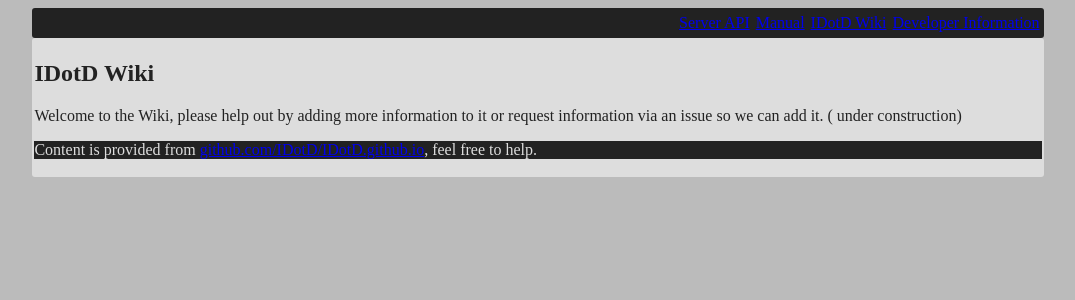
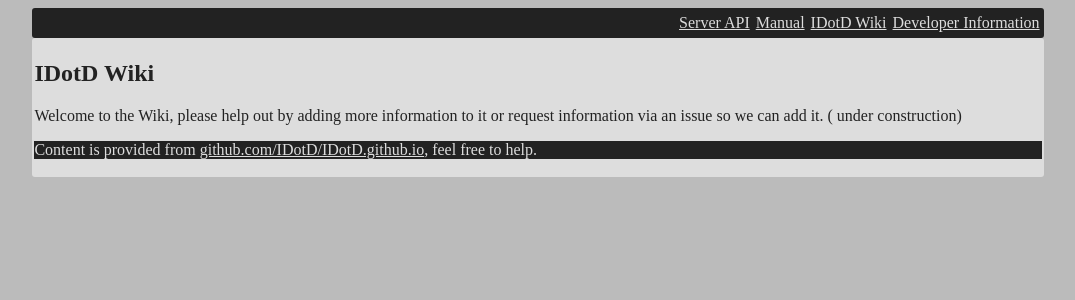
Before and after one commit to IDotD/IDotD.github.io, a Jekyll site: the page built from index.md, in a window 1280 px wide. Shown: the top 300 px of the page, without its empty margins (102-1177 px from the left). Built offline with Jekyll 4.4.1, drawn with Linux system fonts in a browser that asks for light colours.

Commit message:
Update design.css

```diff
--- a/css/design.css
+++ b/css/design.css
@@ -13,3 +13,11 @@ body > div {
 .bar {
   background-image: linear-gradient(top,rgba(255,255,255,0.3),rgba(255,255,255,0.2),rgba(0,0,0,0.1));
 }
+a {
+  color: #222;
+  font-style: underline;
+}
+.dark a {
+  color: #ddd;
+  font-style: underline;
+}
```
